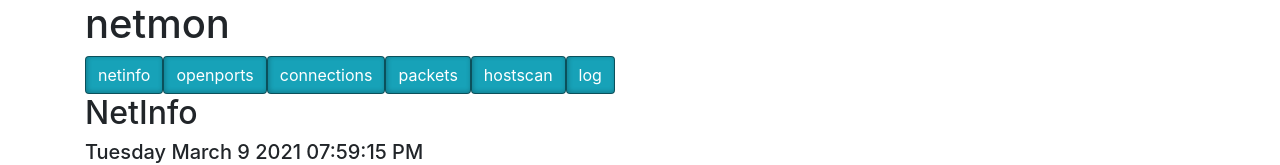
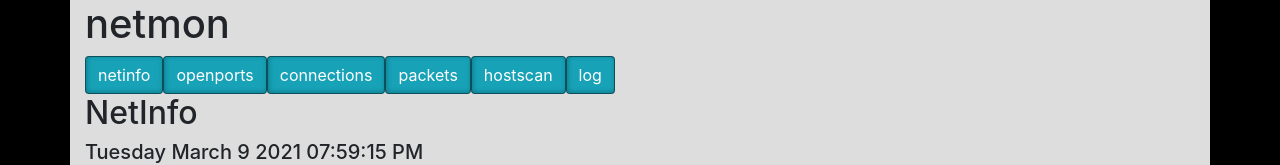
Before and after one commit to avtrev/netmon, an Angular app: page /netinfo in a window 1280 px wide. Shown: the top 165 px of the page. Built offline with nearby package versions, Linux system fonts and the light colour scheme; no server answers; what angular-resize-event would draw is missing.

Commit message:
add interval select on connections page

```diff
--- a/src/app/view/connections/connections.component.html
+++ b/src/app/view/connections/connections.component.html
@@ -14,9 +14,12 @@
       [hidden]="!sessionTrue"
       (click)="clearSessionData()">clear</button>
     <div id="loopIntervalwrap" class="d-inline-flex" style="gap:2px;">
-    <label for="loopInterval" class="align-content-vh mb-0" >interval</label>
-    <input [(ngModel)]="loopInterval" type="number" name="loopInterval" id="loopInterval" size="auto" style="overflow:hidden;width:50px">
+        <label for="loopInterval" class="align-content-vh mb-0" >interval</label>
+        <select name="loopInterval" [(ngModel)]="loopInterval">
+            <option *ngFor="let num of [0,1,2,3,4,5]" [ngValue]=num>{{num}}</option>
+        </select>
     </div>
+
     <div id="searchFilter" class="d-inline-flex" style="gap:2px;">
       <label for="search">search</label>
       <input [(ngModel)]="searchText" type="text" name="search" id="search" size="auto" style="overflow:hidden;">
--- a/src/styles.css
+++ b/src/styles.css
@@ -1,4 +1,19 @@
 /* You can add global styles to this file, and also import other style files */
+body{
+    background-color:#000;
+}
+body>.container{
+    background-color:#DDD
+}
+
+#appHeader{
+    background-color:#DDD
+}
+
+table{
+    background-color:#FFF
+}
+
 button,a.btn{
   border-left: 1px solid #00000080!important;
   border-bottom: 1px solid #00000080!important;
@@ -9,6 +24,7 @@ button,a.btn{
 
 body>.container{
   height:100vh;
+  overflow:auto;
 }
 app-root{
   display: flex;
```
